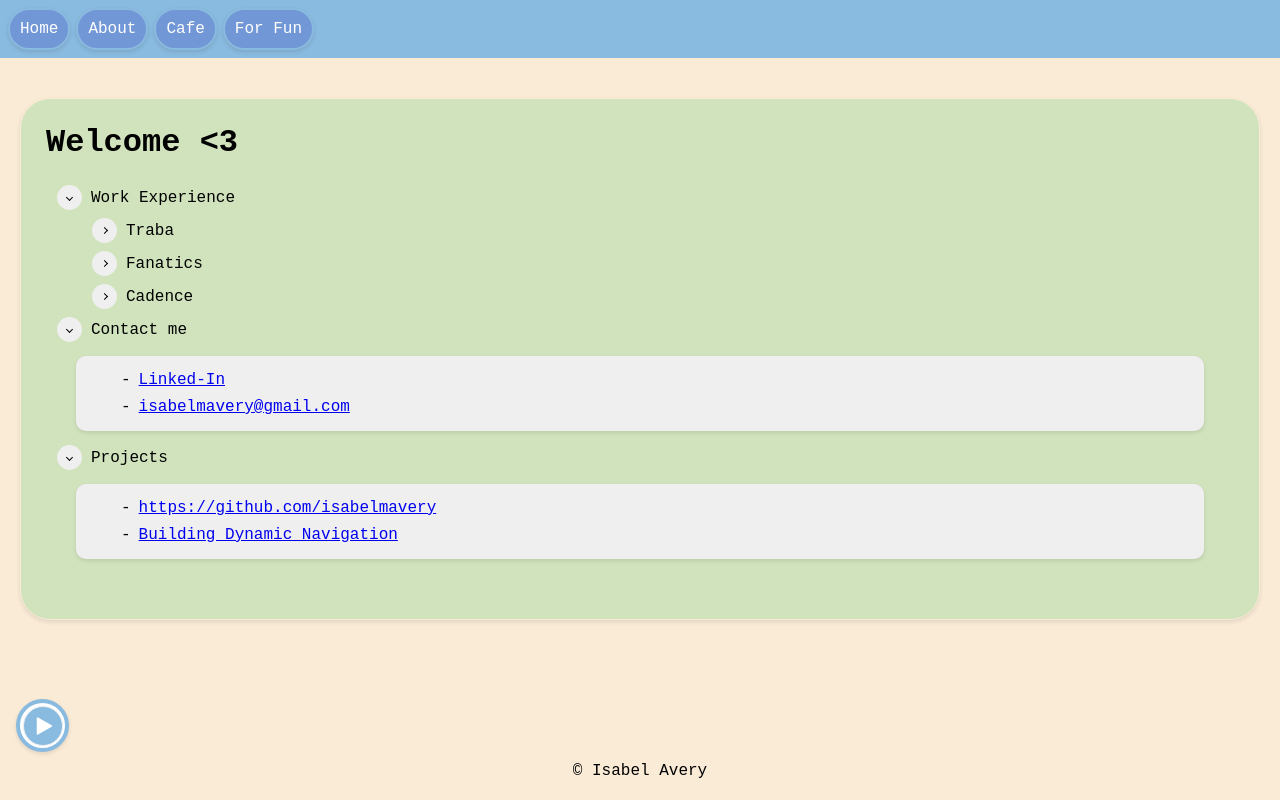
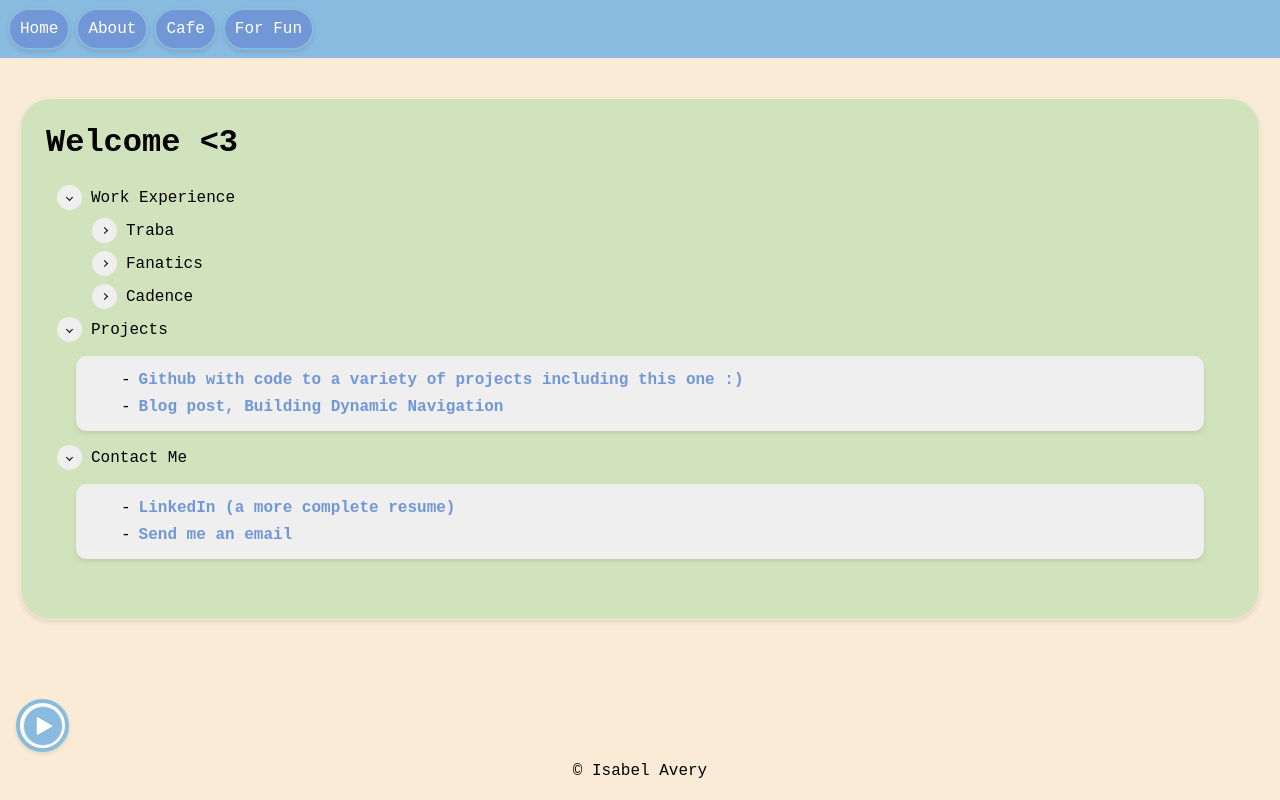
Before and after one commit to isabelmavery/portfolio, a React (Vite) app in the folder client/: page / in a window 1280 px wide. Built offline with nearby package versions, Linux system fonts and the light colour scheme; no server answers.

Commit message:
feat: add base anchor component and white background to menus

```diff
--- a/client/src/CoffeeShop/CoffeeShop.tsx
+++ b/client/src/CoffeeShop/CoffeeShop.tsx
@@ -2,6 +2,7 @@ import { useState } from "react";
 import "./CoffeeShop.css";
 import DrinkOrder from "./DrinkOrder";
 import Star from "./star";
+import Anchor from "../components/LoadingGrid/Anchor/Anchor";
 
 /**
 Notion Planning doc and Figma here if you are curious! Side project since I spend so much time in coffee shops :)
@@ -104,9 +105,12 @@ export default function CoffeeShop() {
         <span>
           Try ordering a drink from this mock cafe below! Work in progress
           inspired by my nearly daily coffee shop visits :) See planning doc{" "}
-          <a href="https://quiet-fireman-c5b.notion.site/Practice-Design-Virtual-Coffee-Shop-b8a55929ef89459895d32a5004ca5ff2">
+          <Anchor
+            ariaLabel="notion planning document"
+            href="https://quiet-fireman-c5b.notion.site/Practice-Design-Virtual-Coffee-Shop-b8a55929ef89459895d32a5004ca5ff2"
+          >
             here
-          </a>
+          </Anchor>
         </span>
       </div>
       <div className="coffee-shop-container">
--- a/client/src/Menu/Menu.jsx
+++ b/client/src/Menu/Menu.jsx
@@ -1,6 +1,7 @@
 import { useState } from "react";
 import { isabelsTopNav } from "./menuData";
 import "./Menu.css";
+import Anchor from "../components/LoadingGrid/Anchor/Anchor";
 
 function MenuItemHeader({ navItem, isFolder, isOpen, handleOpen }) {
   const isLink = !!navItem.link;
@@ -20,9 +21,13 @@ function MenuItemHeader({ navItem, isFolder, isOpen, handleOpen }) {
         "-"
       )}
       {isLink ? (
-        <a key={`${navItem.id}`} href={navItem.link}>
+        <Anchor
+          key={`${navItem.id}`}
+          href={navItem.link}
+          ariaLabel={navItem.value}
+        >
           {navItem.value}
-        </a>
+        </Anchor>
       ) : (
         <div key={`${navItem.id}`}>{navItem.value}</div>
       )}
--- a/client/src/Menu/menuData.js
+++ b/client/src/Menu/menuData.js
@@ -11,16 +11,21 @@ export const isabelsTopNav = [
           {
             id: 9,
             value:
-              "Marketplace connecting workers with businesses in the light industrial and events space. Saw our team grow from two to eleven engineers and our app use grow from zero to > 40,000 users",
+              "Early eng at a marketplace connecting workers with businesses in the light industrial and events space. Saw our team grow from two to eleven engineers and our app use grow from zero to > 40,000 users",
           },
           {
             id: 10,
-            value: "Designed and implemented our invoicing system",
+            value: "Designed and implemented our automated invoicing system",
           },
           {
             id: 11,
             value:
-              "Owned automated invoicing cuts, automated late fees, in-portal payments flow etc.",
+              "Built out much of a business facing application to view worker flows, manage shift flows and edit timesheets",
+          },
+          {
+            id: 11,
+            value:
+              "Owned automated invoicing cuts, automated late fees, in-portal payments flow and more",
           },
         ],
       },
@@ -36,8 +41,7 @@ export const isabelsTopNav = [
           },
           {
             id: 13,
-            value:
-              "Dynamic navigation component feature to remove manual burden on business users and improve site performance",
+            value: "Dynamic navigation",
             link: "https://medium.com/fanatics-tech-blog/enabling-fans-to-discover-their-favorite-teams-gear-43da19801b1c",
           },
           {
@@ -67,41 +71,42 @@ export const isabelsTopNav = [
     ],
   },
   {
-    id: 5,
-    value: "Contact me",
+    id: 6,
+    value: "Projects",
     isEnd: true,
     children: [
       {
-        id: 6,
-        value: "Linked-In",
+        id: 7,
+        link: "https://github.com/isabelmavery",
+        value:
+          "Github with code to a variety of projects including this one :)",
+        children: [],
+      },
+      {
+        id: 8,
+        link: "https://medium.com/fanatics-tech-blog/enabling-fans-to-discover-their-favorite-teams-gear-43da19801b1c",
+        value: "Blog post, Building Dynamic Navigation",
+        children: [],
+      },
+    ],
+  },
+  {
+    id: 9,
+    value: "Contact Me",
+    isEnd: true,
+    children: [
+      {
+        id: 10,
+        value: "LinkedIn (a more complete resume)",
         link: "https://www.linkedin.com/in/isabel-m-avery/",
         children: [],
       },
       {
-        id: 6,
-        value: "isabelmavery@gmail.com",
+        id: 11,
+        value: "Send me an email",
         link: "mailto:isabelmavery@gmail.com",
         children: [],
       },
     ],
   },
-  {
-    id: 7,
-    value: "Projects",
-    isEnd: true,
-    children: [
-      {
-        id: 8,
-        link: "https://github.com/isabelmavery",
-        value: "https://github.com/isabelmavery",
-        children: [],
-      },
-      {
-        id: 9,
-        link: "https://medium.com/fanatics-tech-blog/enabling-fans-to-discover-their-favorite-teams-gear-43da19801b1c",
-        value: "Building Dynamic Navigation",
-        children: [],
-      },
-    ],
-  },
 ];
--- /dev/null
+++ b/client/src/components/LoadingGrid/Anchor/Anchor.css
@@ -0,0 +1,9 @@
+a.primary-link {
+  color: var(--pretty-purple);
+  font-weight: 600;
+  text-decoration: none;
+}
+
+a.primary-link:hover {
+  text-decoration: underline;
+}
--- /dev/null
+++ b/client/src/components/LoadingGrid/Anchor/Anchor.tsx
@@ -0,0 +1,15 @@
+import "./Anchor.css";
+
+export default function Anchor(props: {
+  href: string;
+  ariaLabel: string;
+  children: any;
+  key?: string;
+}) {
+  const { href, ariaLabel, children, key } = props;
+  return (
+    <a className="primary-link" href={href} aria-label={ariaLabel} key={key}>
+      {children}
+    </a>
+  );
+}
```
